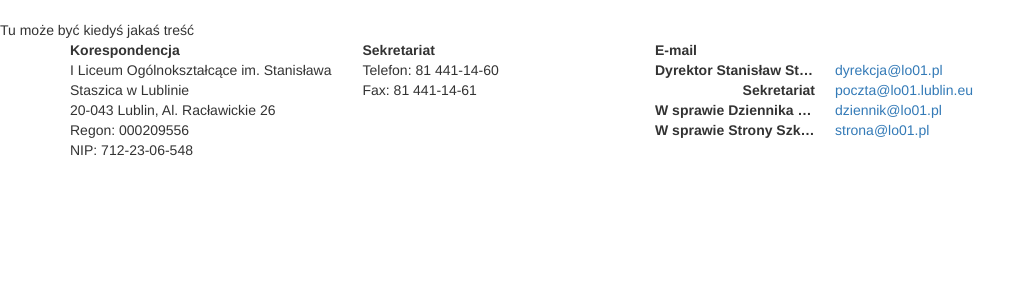
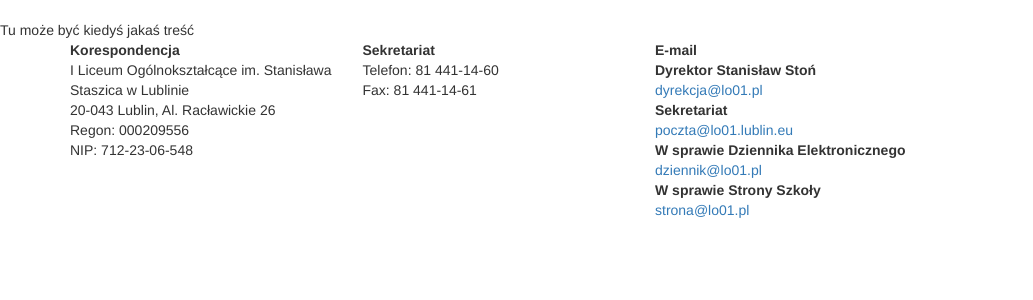
Before and after one commit to Michcioperz/stasiooo, a Django app: page / in a window 1280 px wide. Shown: the part 52-352 px from the top of the page, without its empty margins (0-1033 px from the left). Run offline with Django 3.2, Linux system fonts and the light colour scheme; some libraries are stand-ins or nearby versions.

Commit message:
cosmetic changes 1

```diff
--- a/strona/templates/stasiooo/core.html
+++ b/strona/templates/stasiooo/core.html
@@ -47,7 +47,7 @@
         </div>
         <div class="col-xs-12 col-sm-6 col-md-4 col-lg-3">
           <strong>E-mail</strong>
-          <dl class="dl-horizontal">
+          <dl>
             <dt>Dyrektor Stanisław Stoń</dt>
             <dd><a href="mailto:dyrekcja@lo01.pl">dyrekcja@lo01.pl</a></dd>
             <dt>Sekretariat</dt>
```
